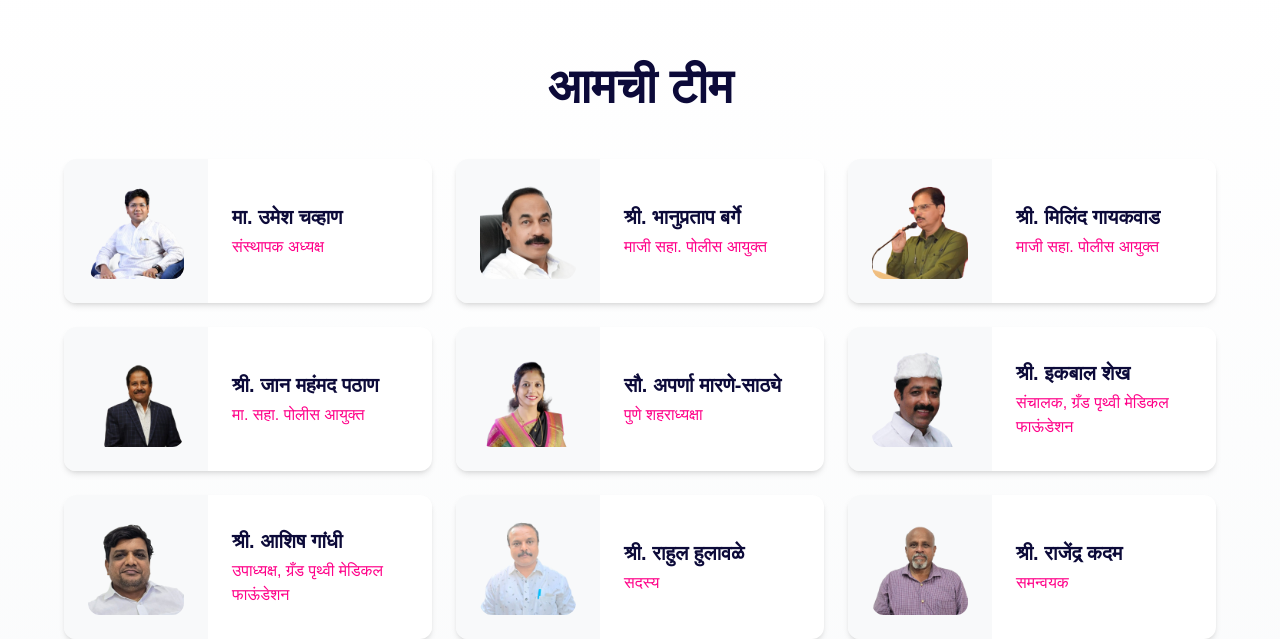
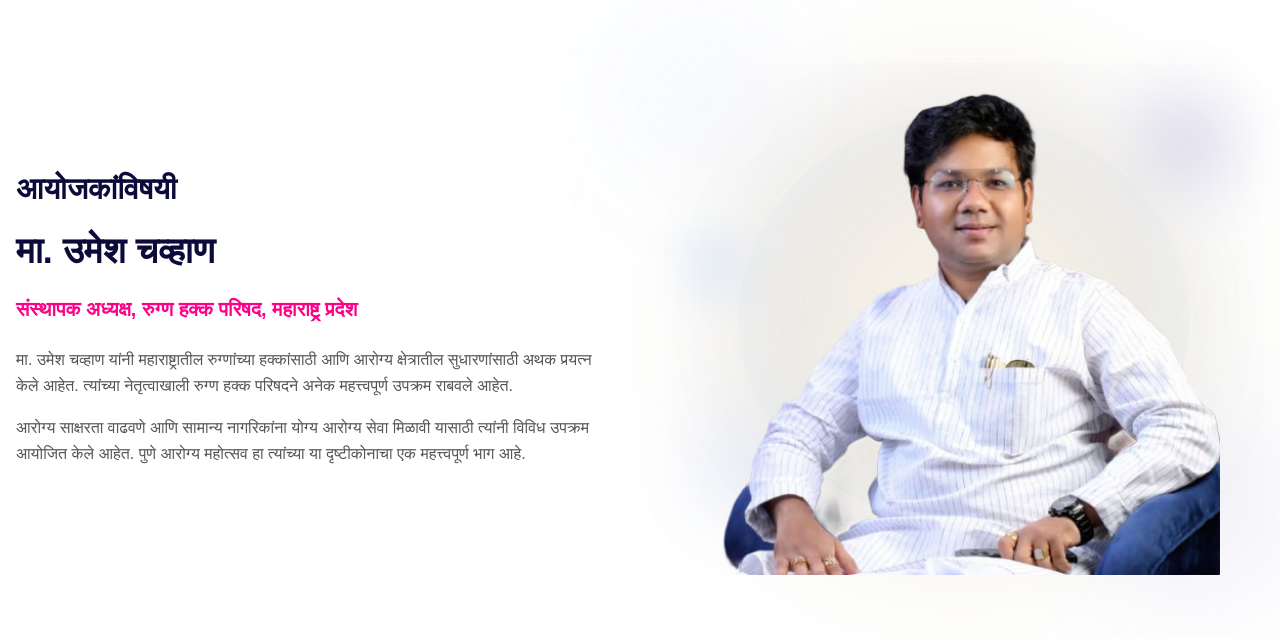
Before and after one commit to vivekgaikwadseo/pune-aarogya-mahotsav-2025, a React (Vite) app: page /about in a window 1280 px wide. Shown: the part 1001-1640 px from the top of the page. Built offline with nearby package versions, Linux system fonts and the light colour scheme; the HTML template or start-up script is replaced by a standard one; a web font is replaced by a local one.

Commit message:
Add organizer section to about page

```diff
--- a/src/pages/About.tsx
+++ b/src/pages/About.tsx
@@ -86,6 +86,111 @@ const About = () => {
               >
                 अधिक जाणून घ्या
               </Button>
+            </div>
+          </div>
+        </div>
+      </section>
+
+      {/* Organizer's Portfolio Section */}
+      <section className="py-16 md:py-24 bg-white">
+        <div className="container mx-auto px-4">
+          <div className="grid lg:grid-cols-2 gap-12 items-center">
+            {/* Left Column - Text */}
+            <div className="space-y-6">
+              <h3 className="text-2xl md:text-3xl font-bold text-hero-navy">
+                आयोजकांविषयी
+              </h3>
+              <h2 className="text-3xl md:text-4xl font-bold text-hero-navy">
+                मा. उमेश चव्हाण
+              </h2>
+              <p className="text-xl font-semibold text-hero-pink">
+                संस्थापक अध्यक्ष, रुग्ण हक्क परिषद, महाराष्ट्र प्रदेश
+              </p>
+              <div className="space-y-4 text-hero-grey leading-relaxed">
+                <p>
+                  मा. उमेश चव्हाण यांनी महाराष्ट्रातील रुग्णांच्या हक्कांसाठी आणि आरोग्य क्षेत्रातील
+                  सुधारणांसाठी अथक प्रयत्न केले आहेत. त्यांच्या नेतृत्वाखाली रुग्ण हक्क परिषदने
+                  अनेक महत्त्वपूर्ण उपक्रम राबवले आहेत.
+                </p>
+                <p>
+                  आरोग्य साक्षरता वाढवणे आणि सामान्य नागरिकांना योग्य आरोग्य सेवा मिळावी यासाठी
+                  त्यांनी विविध उपक्रम आयोजित केले आहेत. पुणे आरोग्य महोत्सव हा त्यांच्या या
+                  दृष्टीकोनाचा एक महत्त्वपूर्ण भाग आहे.
+                </p>
+              </div>
+            </div>
+
+            {/* Right Column - Photo with Enhanced Effects */}
+            <div className="relative flex justify-center items-center min-h-[500px]">
+              {/* Multiple Decorative Background Shapes */}
+              <div className="absolute inset-0 flex justify-center items-center overflow-hidden">
+                {/* Primary Abstract Shape */}
+                <svg viewBox="0 0 500 500" className="absolute w-full h-full opacity-20">
+                  <defs>
+                    <linearGradient id="gradient1" x1="0%" y1="0%" x2="100%" y2="100%">
+                      <stop offset="0%" style={{ stopColor: '#2196F3', stopOpacity: 0.4 }} />
+                      <stop offset="50%" style={{ stopColor: '#1976D2', stopOpacity: 0.3 }} />
+                      <stop offset="100%" style={{ stopColor: '#0D47A1', stopOpacity: 0.4 }} />
+                    </linearGradient>
+                  </defs>
+                  <ellipse cx="250" cy="250" rx="220" ry="200" fill="url(#gradient1)" opacity="0.5" />
+                  <ellipse cx="250" cy="250" rx="180" ry="160" fill="url(#gradient1)" opacity="0.3" />
+                </svg>
+
+                {/* Secondary Circular Shape */}
+                <div className="absolute w-96 h-96 bg-gradient-to-br from-hero-blue/15 to-blue-900/15 rounded-full blur-3xl"></div>
+              </div>
+
+              {/* Floating Decorative Circles - Blue Theme */}
+              <div className="absolute top-10 right-10 w-20 h-20 bg-hero-blue/25 rounded-full blur-2xl animate-pulse"></div>
+              <div className="absolute bottom-16 left-10 w-24 h-24 bg-blue-600/25 rounded-full blur-2xl animate-pulse" style={{ animationDelay: '1s' }}></div>
+              <div className="absolute top-1/3 left-5 w-16 h-16 bg-blue-400/20 rounded-full blur-xl animate-pulse" style={{ animationDelay: '2s' }}></div>
+
+              {/* Main Image Container with Soft Diffused Background */}
+              <div className="relative z-10 max-w-lg w-full">
+                {/* Soft Diffused Background Glow - Multiple Layers */}
+                <div className="absolute inset-0 flex items-center justify-center">
+                  {/* Primary soft glow */}
+                  <div
+                    className="absolute w-[120%] h-[120%]"
+                    style={{
+                      background: 'radial-gradient(ellipse at center, rgba(245, 240, 230, 0.9) 0%, rgba(240, 235, 220, 0.7) 30%, rgba(235, 230, 215, 0.4) 50%, transparent 70%)',
+                      filter: 'blur(60px)'
+                    }}
+                  ></div>
+
+                  {/* Secondary soft glow for depth */}
+                  <div
+                    className="absolute w-[100%] h-[100%]"
+                    style={{
+                      background: 'radial-gradient(ellipse at center, rgba(250, 245, 235, 0.8) 0%, rgba(245, 240, 230, 0.5) 40%, transparent 65%)',
+                      filter: 'blur(40px)'
+                    }}
+                  ></div>
+
+                  {/* Inner glow for more definition */}
+                  <div
+                    className="absolute w-[80%] h-[80%]"
+                    style={{
+                      background: 'radial-gradient(ellipse at center, rgba(248, 243, 233, 0.6) 0%, rgba(243, 238, 228, 0.3) 50%, transparent 70%)',
+                      filter: 'blur(25px)'
+                    }}
+                  ></div>
+                </div>
+
+                {/* Image */}
+                <div className="relative">
+                  <img
+                    src={teamUmeshChavan}
+                    alt="मा. उमेश चव्हाण"
+                    className="w-full h-auto object-contain relative z-10"
+                  />
+                </div>
+              </div>
+
+              {/* Additional Decorative Elements - Blue Theme */}
+              <div className="absolute -bottom-6 -right-6 w-40 h-40 bg-gradient-to-br from-hero-blue/15 to-transparent rounded-full blur-3xl z-0"></div>
+              <div className="absolute -top-6 -left-6 w-32 h-32 bg-gradient-to-br from-blue-600/15 to-transparent rounded-full blur-3xl z-0"></div>
             </div>
           </div>
         </div>
```
